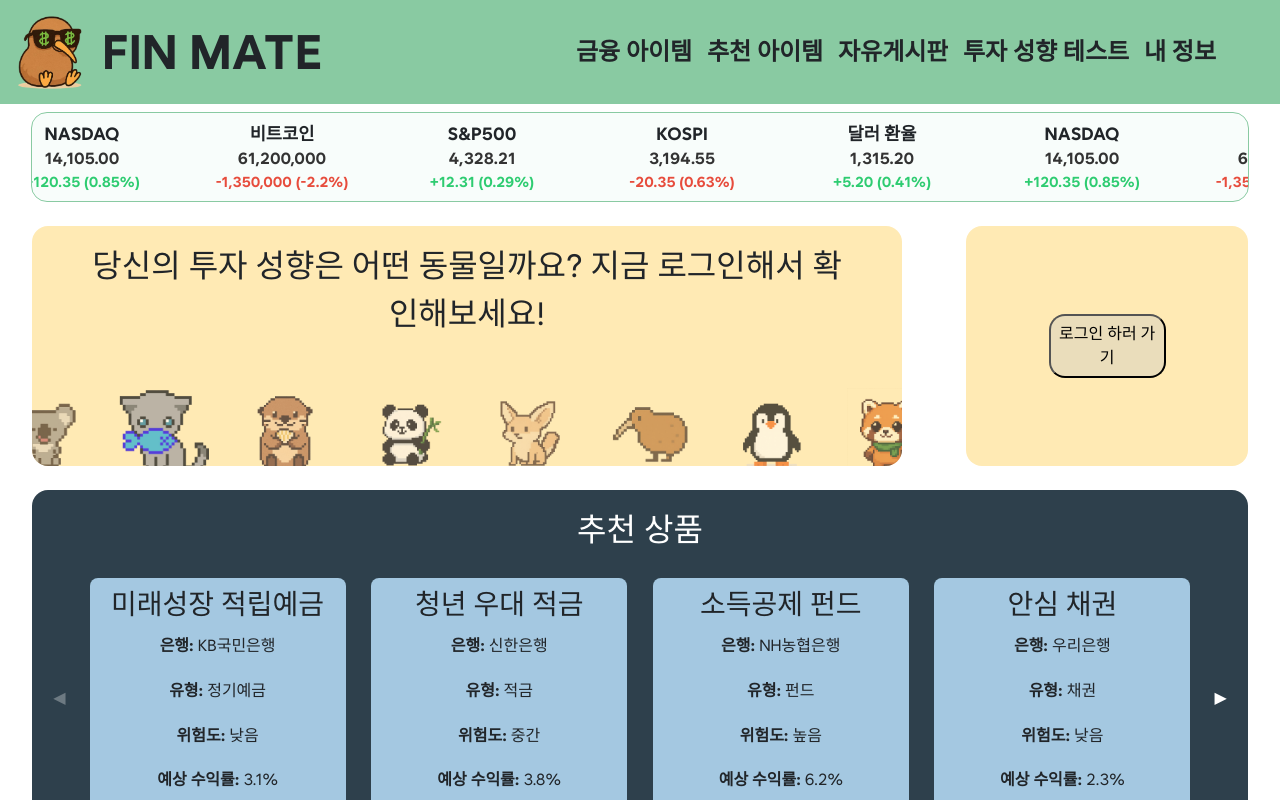
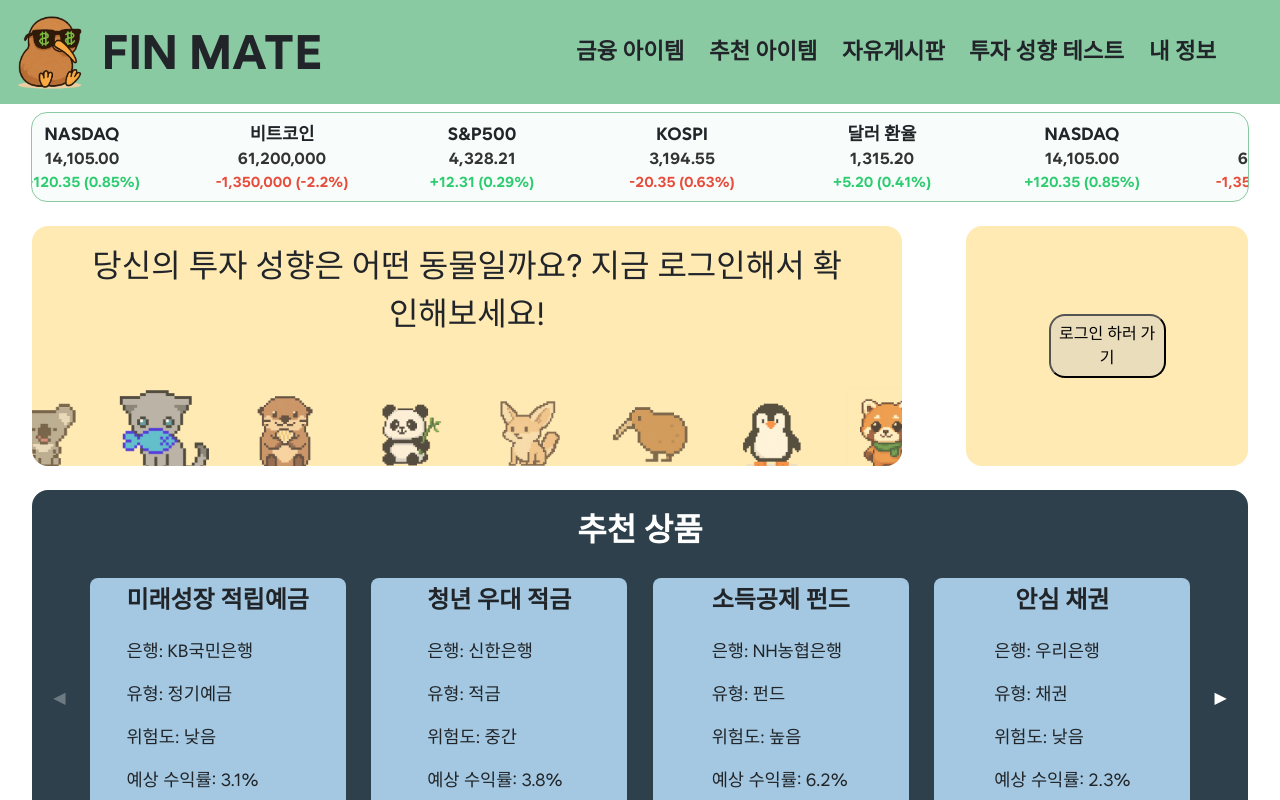
Before and after one commit to KB-technologia/FinMate_FE, a Vue app in the folder FinMate/: page / in a window 1280 px wide. Built offline with nearby package versions, Linux system fonts and the light colour scheme.

Commit message:
🎨 MainPage 폰트 적용 및 일부 속성 수정

```diff
--- a/FinMate/src/components/allshared/FooterComponent.vue
+++ b/FinMate/src/components/allshared/FooterComponent.vue
@@ -53,7 +53,7 @@ import "@/styles/fonts.css";
   align-items: center;
   flex-direction: row;
   padding: 3vh;
-  font-family: var(--font-wanted);
+  font-weight: var(--font-weight-medium);
 }
 
 .footer-left {
--- a/FinMate/src/components/allshared/TopNavigationBar.vue
+++ b/FinMate/src/components/allshared/TopNavigationBar.vue
@@ -54,7 +54,7 @@ import "hover.css/css/hover-min.css";
   background-color: var(--color-primary-green);
   justify-content: space-between;
   font-family: var(--font-wanted);
-  font-weight: 800;
+  font-weight: var(--font-weight-bold);
 }
 
 .top-navigation-bar-logo-container {
@@ -101,7 +101,7 @@ import "hover.css/css/hover-min.css";
 }
 
 .top-navigation-menu-right-item {
-  font-size: 1.5rem;
+  font-size: 1.4rem;
 }
 
 .top-navigation-menu-right-item:hover {
--- a/FinMate/src/components/main/MainProductCard.vue
+++ b/FinMate/src/components/main/MainProductCard.vue
@@ -2,10 +2,10 @@
   <div class="card-container">
     <div class="card-content">
       <h3>{{ product.name }}</h3>
-      <p><strong>은행:</strong> {{ product.bank }}</p>
-      <p><strong>유형:</strong> {{ product.type }}</p>
-      <p><strong>위험도:</strong> {{ product.risk }}</p>
-      <p><strong>예상 수익률:</strong> {{ product.return }}</p>
+      <p>은행: {{ product.bank }}</p>
+      <p>유형: {{ product.type }}</p>
+      <p>위험도: {{ product.risk }}</p>
+      <p>예상 수익률: {{ product.return }}</p>
     </div>
   </div>
 </template>
@@ -32,6 +32,7 @@ defineProps({
   transition: all 0.2s ease-in-out;
   font-family: var(--font-wanted);
 }
+
 .card-container:hover {
   border: 0.7vh solid var(--color-white);
   transition: all 0.1s ease-in-out;
@@ -40,7 +41,40 @@ defineProps({
 .card-content {
   display: flex;
   flex-direction: column;
-  gap: 0.3rem;
+  gap: 0.6px;
+  text-align: left;
+  align-items: flex-start;
+}
+
+.card-content p {
+  font-size: 1.1rem;
+  font-weight: var(--font-weight-regular);
+}
+
+.card-content h3 {
+  font-size: 1.5rem;
+  font-weight: var(--font-weight-bold);
+  margin-bottom: 1.4rem;
+  width: 100%;
   text-align: center;
 }
+
+.card-info-row {
+  display: flex;
+  justify-content: center;
+  gap: 0.5rem;
+  font-size: 1rem;
+  font-weight: var(--font-weight-regular);
+}
+
+.card-info-row .label {
+  width: 6rem;
+  text-align: right;
+  font-weight: var(--font-weight-medium);
+}
+
+.card-info-row .value {
+  text-align: left;
+  font-weight: var(--font-weight-regular);
+}
 </style>
--- a/FinMate/src/components/main/ProfileContainer.vue
+++ b/FinMate/src/components/main/ProfileContainer.vue
@@ -96,8 +96,9 @@ function handleLoginClick() {
 
 .quiz-button {
   background-color: var(--color-main-button);
+  font-weight: var(--font-weight-bold);
   color: var(--color-black);
-  font-size: 1rem;
+  font-size: 0.9rem;
   border-radius: 2vh;
   cursor: pointer;
   border: none;
@@ -117,7 +118,7 @@ function handleLoginClick() {
   padding: 0.5rem;
   cursor: pointer;
   border: var(--color-red) solid 1px;
-  font-weight: bold;
+  font-weight: var(--font-weight-extrabold);
   font-size: 0.7rem;
   border-radius: 1vh;
 }
@@ -133,16 +134,16 @@ function handleLoginClick() {
 }
 
 .level-text {
-  font-weight: bold;
-  margin-bottom: 0.5rem;
+  font-weight: var(--font-weight-extrabold);
+  font-size: 1.1rem;
 }
 
 .xp-bar {
   position: relative;
-  width: 180px;
-  height: 20px;
-  background-color: #ccc;
-  border-radius: 10px;
+  width: 240px;
+  height: 30px;
+  background-color: var(--color-light-gray);
+  border-radius: 20px;
   overflow: hidden;
   margin-bottom: 1rem;
 }
@@ -155,14 +156,14 @@ function handleLoginClick() {
 
 .xp-text {
   position: absolute;
-  top: 0;
+  top: 5px;
   left: 0;
   width: 100%;
   height: 100%;
-  font-size: 12px;
+  font-size: 13px;
   color: var(--color-white);
+  font-weight: var(--font-weight-medium);
   text-align: center;
-  line-height: 20px;
   z-index: 1;
 }
 
--- a/FinMate/src/components/main/RandomProductContainer.vue
+++ b/FinMate/src/components/main/RandomProductContainer.vue
@@ -116,6 +116,7 @@ const next = () => {
   align-items: center;
   justify-content: center;
 }
+
 .CardContainer {
   display: flex;
   flex-direction: row;
@@ -123,6 +124,7 @@ const next = () => {
   align-items: center;
   padding: 3vh;
 }
+
 .Product-Container {
   width: 95vw;
   height: 50vh;
@@ -137,9 +139,11 @@ const next = () => {
 .Product-Text {
   margin-top: 2vh;
   color: var(--color-white);
+  font-weight: var(--font-weight-bold);
   font-size: 2rem;
   text-align: center;
 }
+
 .CardContainer {
   display: flex;
   flex-direction: row;
@@ -157,6 +161,8 @@ const next = () => {
   background-color: #0086e6;
   color: var(--color-white);
   border: none;
+  margin: 0 auto;
+  font-weight: var(--font-weight-medium);
 }
 
 .detail-button:hover {
--- a/FinMate/src/components/main/ShowStatsContainer.vue
+++ b/FinMate/src/components/main/ShowStatsContainer.vue
@@ -110,13 +110,15 @@ onMounted(() => {
   width: 90%;
   display: flex;
 }
+
 .stat-label {
   width: 10vw;
-  font-weight: bold;
+  font-weight: var(--font-weight-extrabold);
   font-size: 1rem;
   text-align: right;
   margin-right: 1vw;
 }
+
 .stat-bar-outer {
   flex: 1;
   height: 2.5vh;
@@ -124,18 +126,20 @@ onMounted(() => {
   border-radius: 2vh;
   overflow: hidden;
 }
+
 .stat-bar-fill {
   height: 100%;
   border-radius: 2vh;
   transition: width 0.5s ease;
 }
+
 .detail-button {
-  width: 10vw;
+  width: 11vw;
   height: 4vh;
   background-color: var(--color-main-button);
   border: none;
   border-radius: 2vh;
-  font-weight: bold;
+  font-weight: var(--font-weight-extrabold);
   cursor: pointer;
 }
 
@@ -149,10 +153,12 @@ onMounted(() => {
   text-align: center;
   padding: 2rem;
 }
+
 .image-wrapper {
   display: flex;
   gap: 2vw;
 }
+
 .animal-image {
   height: 12vh;
   width: auto;
@@ -160,6 +166,7 @@ onMounted(() => {
   transform: scale(0.9);
   transition: all 0.4s ease;
 }
+
 .animal-image.fade-in {
   opacity: 1;
   transform: scale(1);
```
